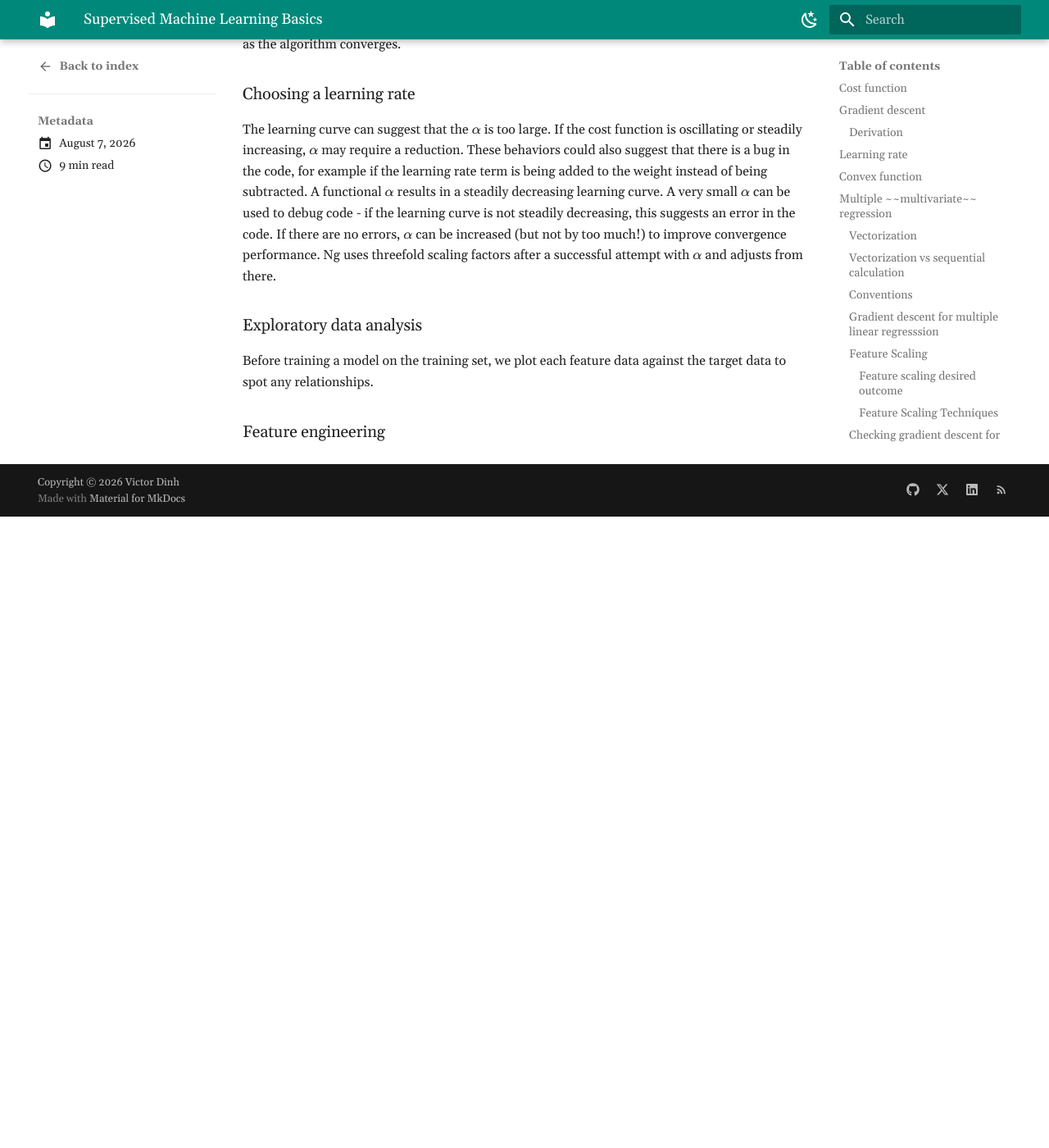
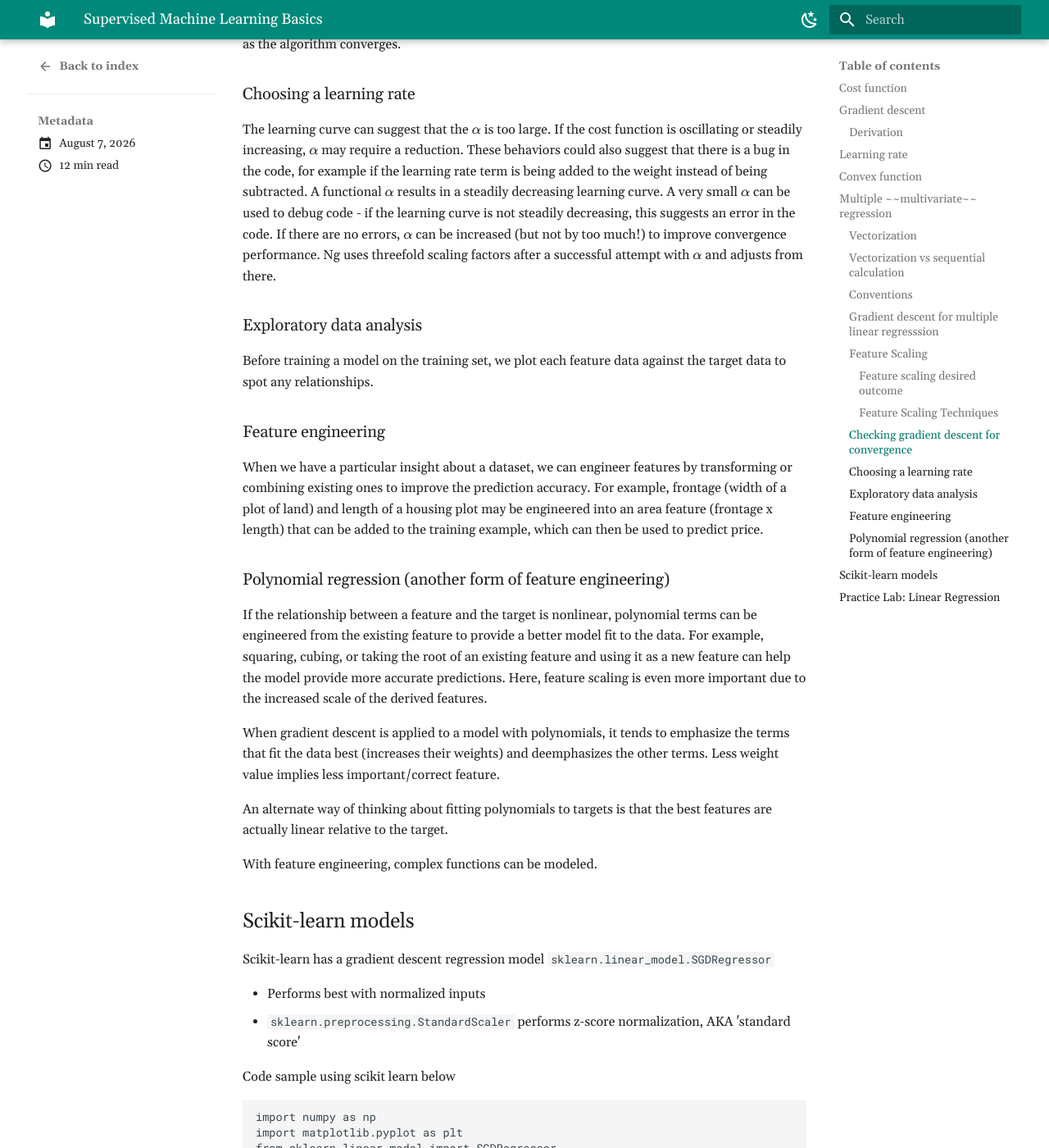
Before and after one commit to vd141/vd141.github.io, an MkDocs documentation site: the page built from docs/blog/posts/20260807_andrew_ng_supervised_machine_learning.md, in a window 1280 px wide and 1400 px high, scrolled down 5438 px. Shown: the whole window at 82% size. Built offline with MkDocs 1.6.1 and Material for MkDocs 9.7.7, drawn with Linux system fonts in a browser that asks for light colours; before the commit the page ends 6068 px from its top, so only the background shows below that; some of the changed text lies outside the part shown.

Commit message:
progress 8/12

````diff
--- a/docs/blog/posts/20260807_andrew_ng_supervised_machine_learning.md
+++ b/docs/blog/posts/20260807_andrew_ng_supervised_machine_learning.md
@@ -83,7 +83,7 @@
 where $f_{\vec{\omega},b}(\vec{x}^{(i)})$ is the model prediction for training example $i$, and $\vec{x}^{(i)}$ is the feature vector for that example. Note that the inner function $\vec{x}^{(i)}$ and the weights $\vec{\omega}$ are now vectors. Because the weights ${\omega}_j$ are stored in a vector, all the weights are updated simultaneously in each gradient descent iteration.
 
 ### Feature Scaling
-Feature scaling is a technique that can improve gradient descent performance. Given a feature $x_1$ with values ranging from $1-5$ and a feature $x_2$ with values ranging from $1-100$. We can say that $x_1$ has a smaller range of values than $x_2$. In this example, a model will choose smaller weights for features that have large values, and larger weights for features with relatively small values. It follows that $w_1$ has a larger range than $w_2$. When plotting the cost function as a function of $w_1$ and $2_2$, we would see that the algorithm oscillates on the $w_1$ scale for every small step it takes on the $w_2$ scale. This oscillation results in a slower convergence time. To speed up the convergence time, we can scale the features appropriately so that they are on similar scales, reducing the amount of oscillation.
+Feature scaling is a technique that can improve gradient descent performance. Given a feature $x_1$ with values ranging from $1-5$ and a feature $x_2$ with values ranging from $1-100$. We can say that $x_1$ has a smaller range of values than $x_2$. In this example, a model will choose smaller weights for features that have large values, and larger weights for features with relatively small values. It follows that $w_1$ has a larger range than $w_2$. When plotting the cost function as a function of $w_1$ and $2_2$ on a contour plot, we would see that the algorithm oscillates on the $w_1$ scale for every small step it takes on the $w_2$ scale. The contour plot is asymmetric. This oscillation results in a slower convergence time. To speed up the convergence time, we can scale the features appropriately so that they are on similar scales, reducing the amount of oscillation.
 
 #### Feature scaling desired outcome
 Recall that the objective of feature scaling is to improve gradient descent performance by scaling features to similar ranges.
@@ -112,3 +112,83 @@
 Before training a model on the training set, we plot each feature data against the target data to spot any relationships.
 
 ### Feature engineering
+When we have a particular insight about a dataset, we can engineer features by transforming or combining  existing ones to improve the prediction accuracy. For example, frontage (width of a plot of land) and length of a housing plot may be engineered into an area feature (frontage x length) that can be added to the training example, which can then be used to predict price.
+
+### Polynomial regression (another form of feature engineering)
+If the relationship between a feature and the target
+ is nonlinear, polynomial terms can be engineered from the existing feature to provide a better model fit to the data. For example, squaring, cubing, or taking the root of an existing feature and using it as a new feature can help the model provide more accurate predictions. Here, feature scaling is even more important due to the increased scale of the derived features.
+
+ When gradient descent is applied to a model with polynomials, it tends to emphasize the terms that fit the data best (increases their weights) and deemphasizes the other terms. Less weight value implies less important/correct feature.
+
+ An alternate way of thinking about fitting polynomials to targets is that the best features are actually linear relative to the target.
+
+With feature engineering, complex functions can be modeled.
+
+## Scikit-learn models
+Scikit-learn has a gradient descent regression model `sklearn.linear_model.SGDRegressor`
+
+- Performs best with normalized inputs
+- `sklearn.preprocessing.StandardScaler` performs z-score normalization, AKA 'standard score'
+
+Code sample using scikit learn below
+```Python
+import numpy as np
+import matplotlib.pyplot as plt
+from sklearn.linear_model import SGDRegressor
+from sklearn.preprocessing import StandardScaler
+from lab_utils_multi import  load_house_data
+from lab_utils_common import dlc
+np.set_printoptions(precision=2)
+plt.style.use('./deeplearning.mplstyle')
+
+# load the training set
+X_train, y_train = load_house_data()
+X_features = ['size(sqft)','bedrooms','floors','age']
+
+# scale/normalize the training data
+scaler = StandardScaler()
+X_norm = scaler.fit_transform(X_train)
+print(f"Peak to Peak range by column in Raw        X:{np.ptp(X_train,axis=0)}")
+print(f"Peak to Peak range by column in Normalized X:{np.ptp(X_norm,axis=0)}")
+
+# Create and fit the regression model
+sgdr = SGDRegressor(max_iter=1000)
+sgdr.fit(X_norm, y_train)
+print(sgdr)
+print(f"number of iterations completed: {sgdr.n_iter_}, number of weight updates: {sgdr.t_}")
+
+# View the parameters
+b_norm = sgdr.intercept_
+w_norm = sgdr.coef_
+print(f"model parameters:                   w: {w_norm}, b:{b_norm}")
+print( "model parameters from previous lab: w: [110.56 -21.27 -32.71 -37.97], b: 363.16")
+
+# Make predictions
+# make a prediction using sgdr.predict()
+y_pred_sgd = sgdr.predict(X_norm)
+# make a prediction using w,b.
+y_pred = np.dot(X_norm, w_norm) + b_norm
+print(f"prediction using np.dot() and sgdr.predict match: {(y_pred == y_pred_sgd).all()}")
+
+print(f"Prediction on training set:\n{y_pred[:4]}" )
+print(f"Target values \n{y_train[:4]}")
+
+# plot predictions and targets vs original features
+fig,ax=plt.subplots(1,4,figsize=(12,3),sharey=True)
+for i in range(len(ax)):
+    ax[i].scatter(X_train[:,i],y_train, label = 'target')
+    ax[i].set_xlabel(X_features[i])
+    ax[i].scatter(X_train[:,i],y_pred,color=dlc["dlorange"], label = 'predict')
+ax[0].set_ylabel("Price"); ax[0].legend();
+fig.suptitle("target versus prediction using z-score normalized model")
+plt.show()
+```
+
+## Practice Lab: Linear Regression
+The problem statement is this: Suppose you are the CEO of a restaurant chain and want to expand to new, more profitable cities. Given that you already have restaurants in many cities and profit/population data from those, can you use your data to predict which cities could be good candidates to give your business higher profits?
+
+1. Start by loading the population/profit data for all your existing restaurants.
+2. Explore some of the data, and familiarize yourself with some examples. Verify that the data looks as you expect it to. If it doesn't, perhaps the data is in a different range than you were expecting, the units are different, or maybe there is some bad data. Also verify the data's dimensions. It is important  the data is fit for model-building.
+3. Build plots to visualize the data!
+
+Linear regression refresher: Building a good linear regression model involves selecting the weights that minimize the cost function. So the cost function is necessarily dependent on the weights. Gradient descent is the algorithm that iteratively improves the weight selection. When the gradient descent can no longer improve the weights, the model is considered "trained" and can now make predictions on non-training data.
````
Also changed, not shown: docs/collections.md (+1 -0 lines), docs/assets/asymmetric_vs_symmetric_contour.png (added).
